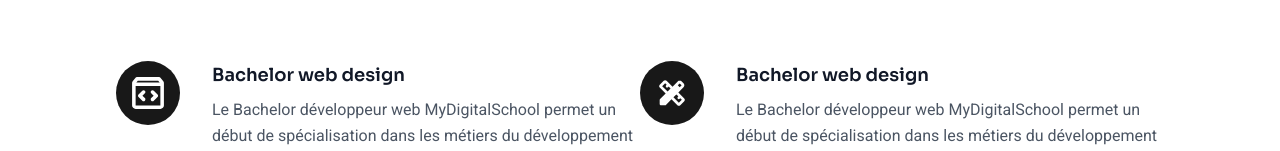
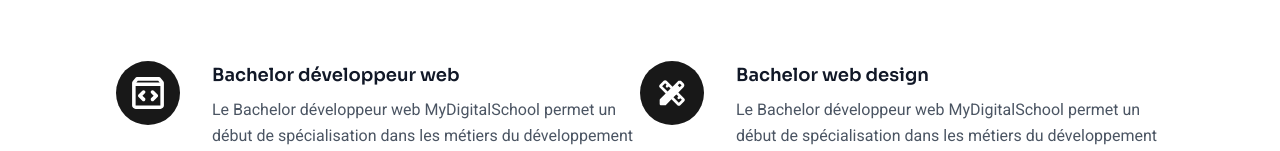
Before and after one commit to Pagiestm/MyDigitalSchool-V2, a React (Vite) app: page / in a window 1280 px wide. Shown: the part 620-771 px from the top of the page. Built offline with nearby package versions, Linux system fonts and the light colour scheme.

Commit message:
fix(Accueil.jsx): change title

```diff
--- a/src/components/pages/Accueil.jsx
+++ b/src/components/pages/Accueil.jsx
@@ -48,7 +48,7 @@
                     <h1 className="text-2xl font-bold font-sora mt-8 mb-14 text-blue-aqua text-center">Formations</h1>
                     <div className="container px-5 mx-auto flex flex-wrap">
                         <div className="flex flex-wrap mb-8">
-                            <FormationCard title="Bachelor web design"
+                            <FormationCard title="Bachelor développeur web"
                                            description="Le Bachelor développeur web MyDigitalSchool permet un début de spécialisation dans les métiers du développement web. Après deux premières années de socle commun, les étudiants abordent de manière..."
                                            icon={DevelopmentIcon}
                                            href="development"/>
```
